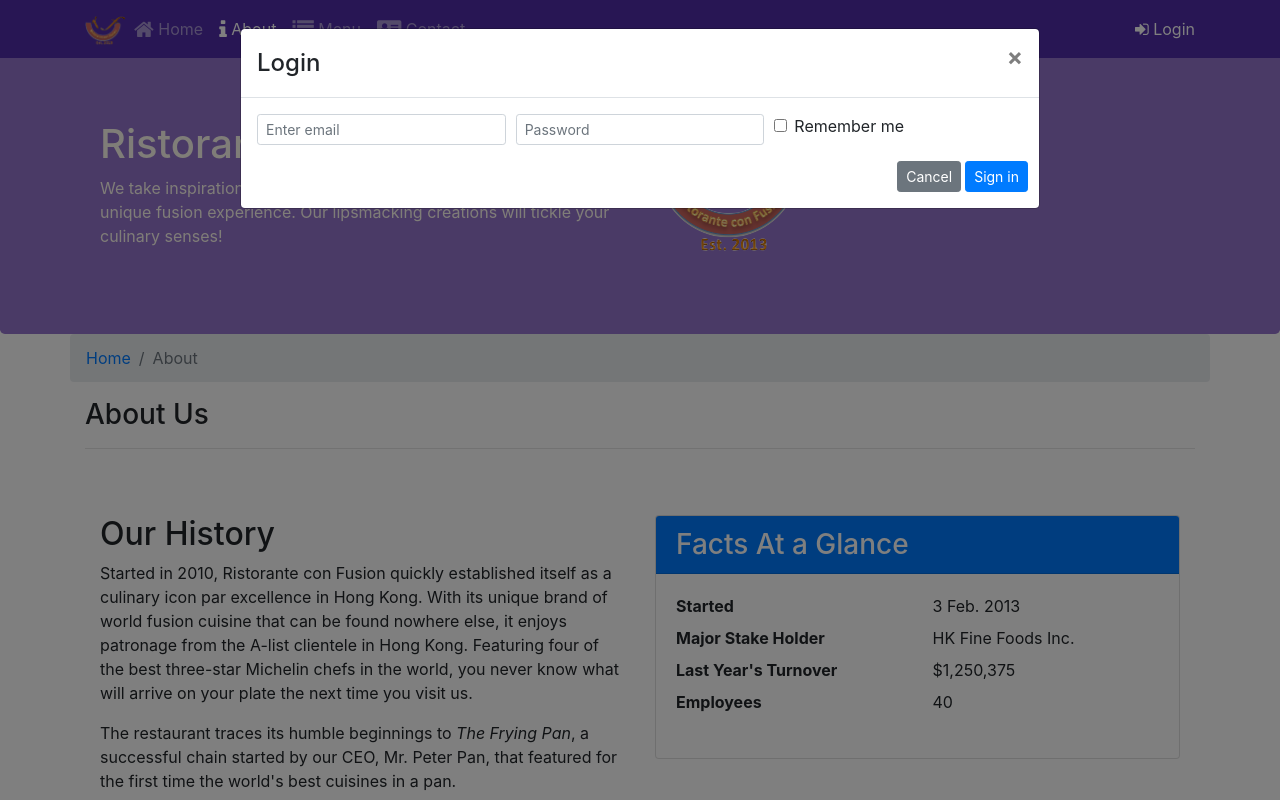
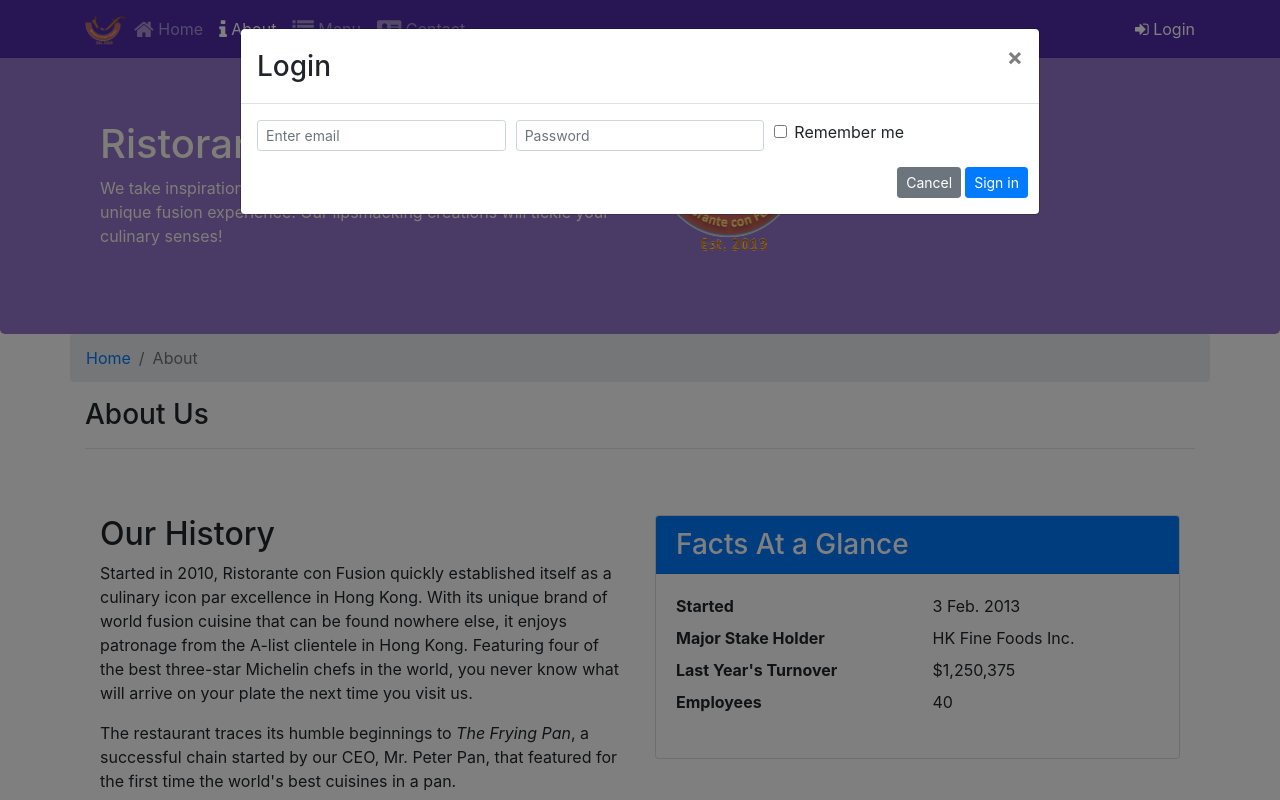
Before and after one commit to SilverWind96/SilverWind96.github.io, a website: page aboutus.html in a window 1280 px wide. Both pictures are taken after a click on the link "Login". Shown: the top 800 px of the page. Drawn offline with nearby package versions, Linux system fonts and the light colour scheme; files that its build step writes are made by us from their sources; files whose address does not match are found by name.

Commit message:
edit h4 to h3

```diff
--- a/aboutus.html
+++ b/aboutus.html
@@ -67,7 +67,7 @@
       <div class="modal-dialog modal-lg" role="content">
         <div class="modal-content">
           <div class="modal-header">
-            <h4 class="modal-title">Login</h4>
+            <h3 class="modal-title">Login</h3>
             <button type="button" class="close" data-dismiss="modal">
               &times;
             </button>
```
Also changed, not shown: contactus.html (+1 -1 lines).
